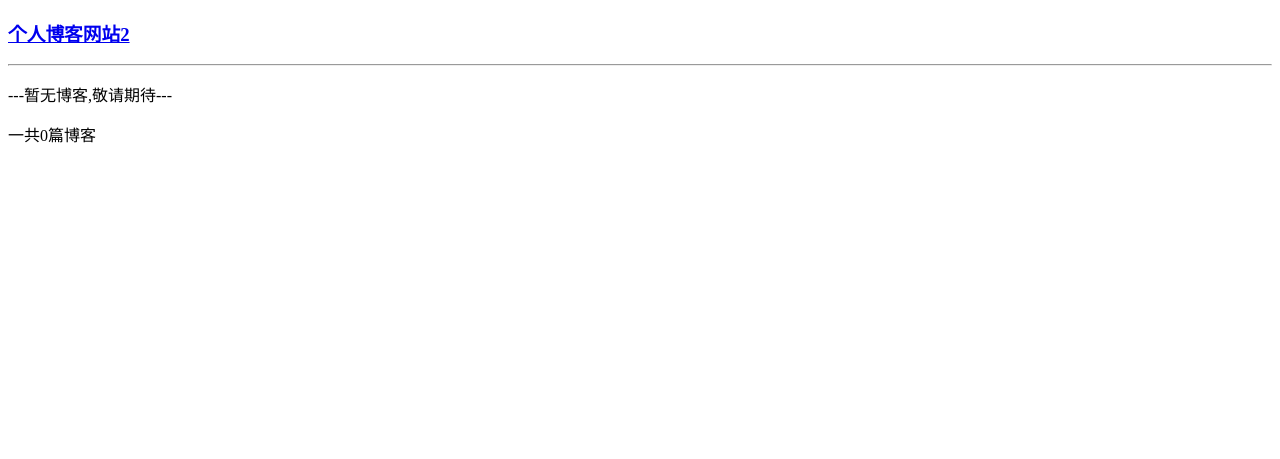
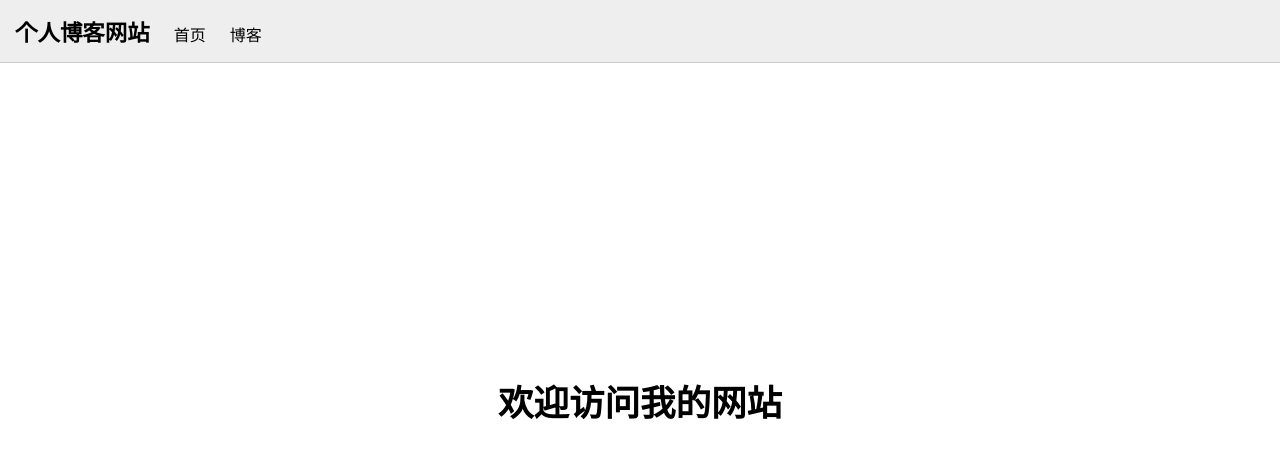
Before and after one commit to kirito-cwx/my_blog, a Django app: page / in a window 1280 px wide. Shown: the top 459 px of the page. Run offline with Django 3.2, Linux system fonts and the light colour scheme; data that the repository does not hold is empty.

Commit message:
添加 静态文件

```diff
--- a/mysite/mysite/urls.py
+++ b/mysite/mysite/urls.py
@@ -15,11 +15,12 @@ Including another URLconf
 """
 from django.contrib import admin
 from django.urls import path, include
-from blog.views import blog_list
+from . import views
+
 
 urlpatterns = [
     path('admin/', admin.site.urls),
-    path('', blog_list, name='home'),
+    path('', views.home, name='home'),
     path('article/', include('article.urls')),
     path('blog/', include('blog.urls')),
 ]
--- /dev/null
+++ b/mysite/mysite/views.py
@@ -0,0 +1,5 @@
+from django.shortcuts import render_to_response
+
+
+def home(request):
+    return render_to_response('index.html', context={})
--- /dev/null
+++ b/mysite/static/css/base.css
@@ -0,0 +1,21 @@
+* {
+margin: 0;
+padding: 0;
+}
+
+div.nav {
+background-color: #eee;
+border-bottom: 1px solid #ccc;
+padding: 10px 5px;
+}
+
+div.nav a {
+text-decoration: none;
+color: #000;
+padding: 5px 10px;
+}
+
+div.nav a.logo {
+display: inline-block;
+font-size: 120%;
+}
--- /dev/null
+++ b/mysite/static/css/index.css
@@ -0,0 +1,7 @@
+h3.index {
+font-size: 222%;
+position: absolute;
+left: 50%;
+top: 50%;
+transform: translate(-50%, -50%);
+}
--- a/mysite/templates/base.html
+++ b/mysite/templates/base.html
@@ -1,15 +1,23 @@
+{% load staticfiles %}
+
 <!DOCTYPE html>
 <html lang="en">
 <head>
     <meta charset="UTF-8">
     <title>{% block title %}{% endblock %}</title>
+    <link rel="stylesheet" href="{% static 'css/base.css'  %}">
+{#    <link rel="stylesheet" href="/static/css/base.css">#}
+{#导入 css#}
+    {% block head_extend %}{% endblock %}
 </head>
 <body>
-<div>
-    <a href="{% url 'home' %}"><h3>个人博客网站2</h3></a>
+<div class="nav">
+    <a class="logo" href="{% url 'home' %}"><h3>个人博客网站</h3></a>
+    <a href="/">首页</a>
+    <a href="{% url 'blog_list' %}">博客</a>
 
 </div>
-<hr>
 {% block content %}{% endblock %}
+
 </body>
 </html>
--- /dev/null
+++ b/mysite/templates/index.html
@@ -0,0 +1,18 @@
+{% extends 'base.html' %}
+{% load static %}
+
+
+{% block title %}
+我的网站|首页
+{% endblock %}
+
+{% block head_extend %}
+    <link rel="stylesheet" href="{% static 'css/index.css' %}">
+{% endblock %}
+
+{% block content %}
+    <h3 class="index">欢迎访问我的网站</h3>
+    <style type="text/css">
+
+    </style>
+{% endblock %}
```
Also changed, not shown: mysite/mysite/settings.py (+4 -7 lines).
